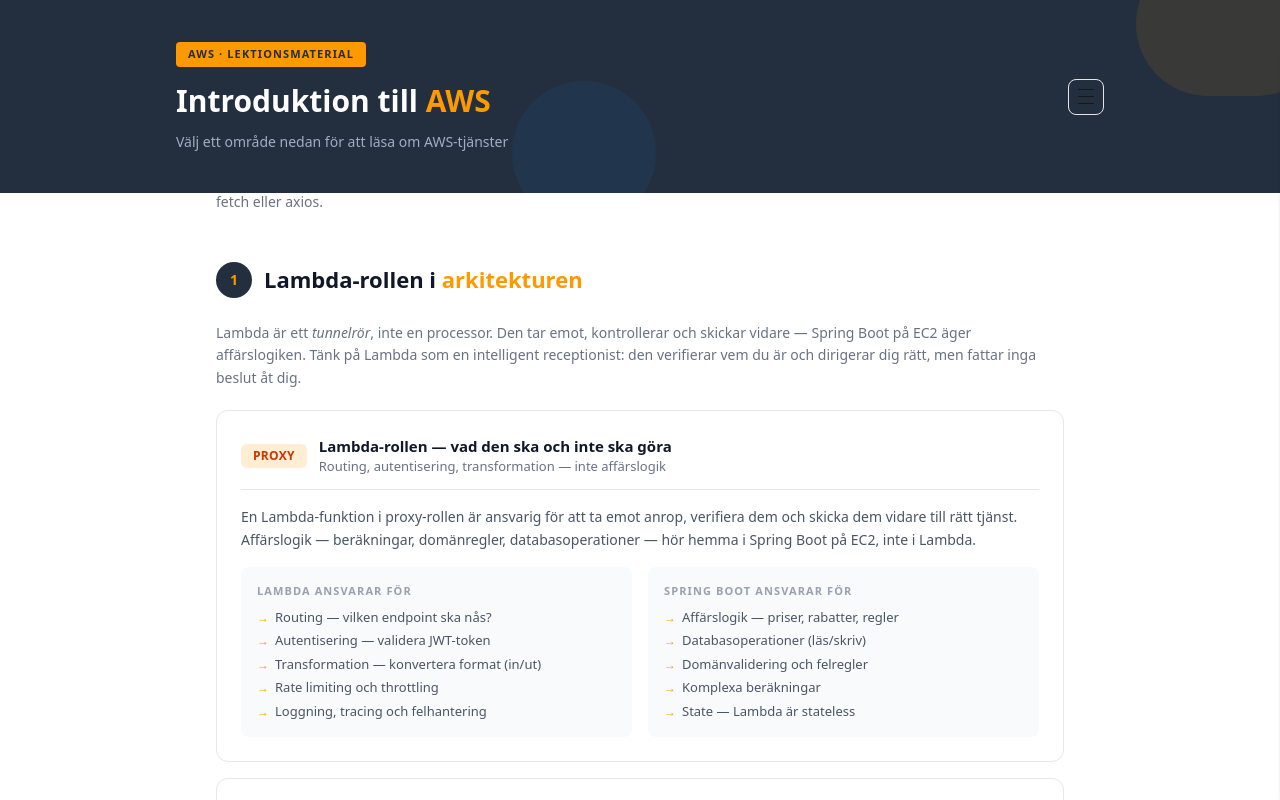
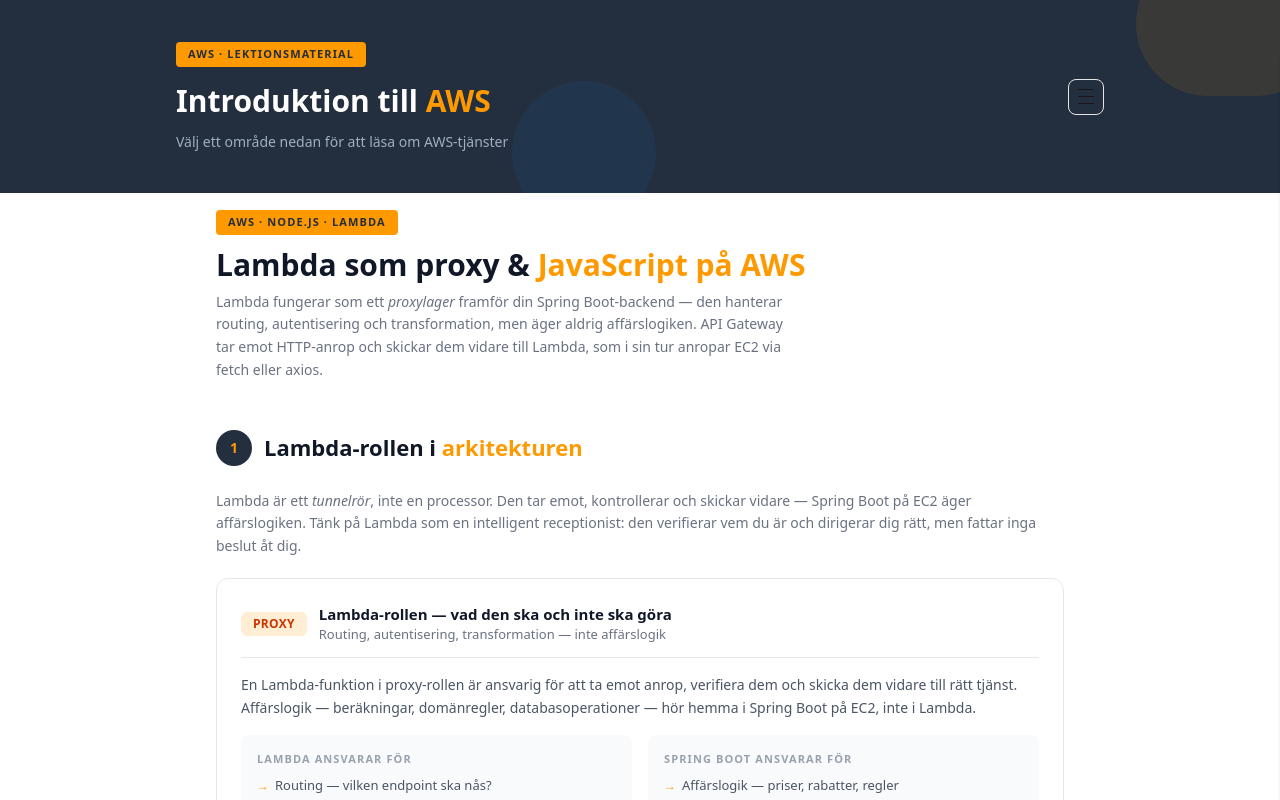
Before and after one commit to danielev1976/aws-basics, a Next.js app: page /lambda-proxy in a window 1280 px wide. Shown: the top 800 px of the page. Built offline with nearby package versions, Linux system fonts and the light colour scheme.

Commit message:
add py-52 in lambda proxy

```diff
--- a/app/lambda-proxy/page.tsx
+++ b/app/lambda-proxy/page.tsx
@@ -148,7 +148,7 @@
 
 export default function LambdaProxy() {
   return (
-    <div className="max-w-4xl mx-auto px-6 py-10">
+    <div className="max-w-4xl mx-auto px-6 py-52">
       {/* Hero */}
       <div className="mb-8">
         <span className="inline-block bg-[#FF9900] text-[#232F3E] text-[11px] font-bold tracking-widest uppercase px-3 py-1 rounded mb-3">
```
